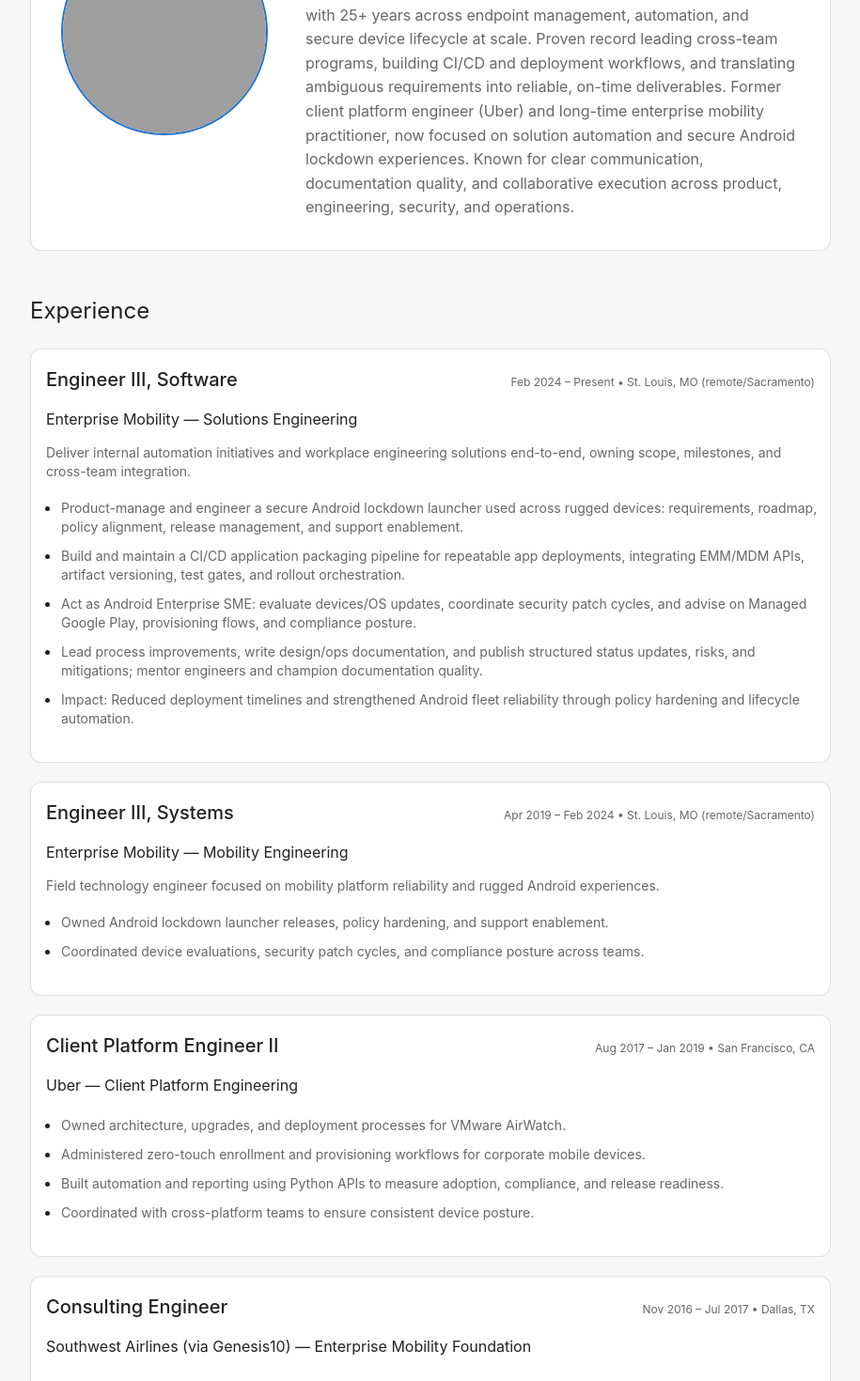
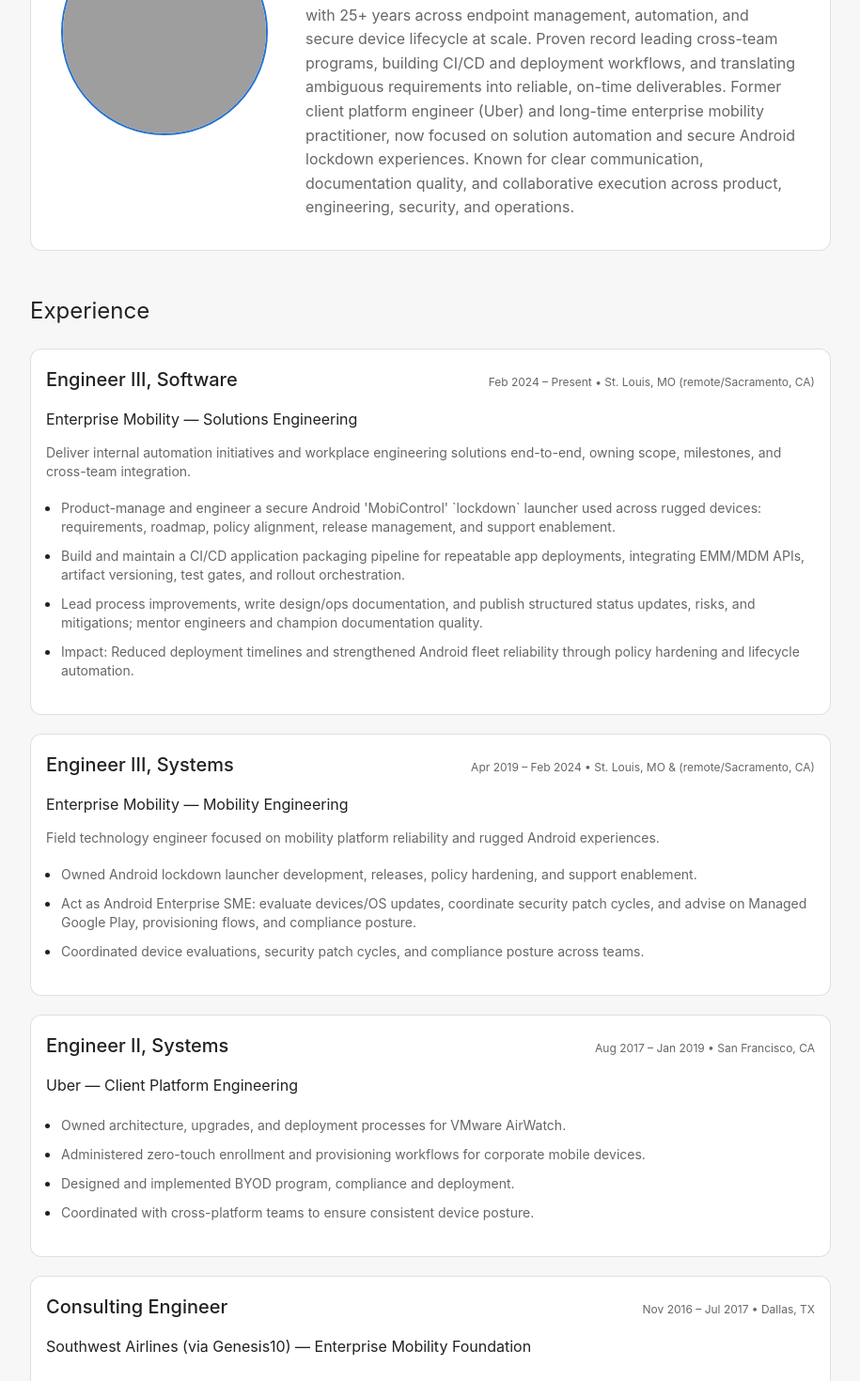
Before and after one commit to ninexmobility/willworland, a React (Vite) app: page / in a window 1280 px wide. Shown: the part 373-1843 px from the top of the page at 94% size, without its empty margins (182-1097 px from the left). Built offline with nearby package versions, Linux system fonts and the light colour scheme; grey boxes are pictures that could not be loaded.

Commit message:
updated resume.ts

```diff
--- a/src/data/resume.ts
+++ b/src/data/resume.ts
@@ -36,13 +36,12 @@ export const resume: Resume = {
         {
           heading: "Engineer III, Software",
           subheading: "Enterprise Mobility — Solutions Engineering",
-          meta: "Feb 2024 – Present • St. Louis, MO (remote/Sacramento)",
+          meta: "Feb 2024 – Present • St. Louis, MO (remote/Sacramento, CA)",
           description:
             "Deliver internal automation initiatives and workplace engineering solutions end-to-end, owning scope, milestones, and cross-team integration.",
           bullets: [
-            "Product-manage and engineer a secure Android lockdown launcher used across rugged devices: requirements, roadmap, policy alignment, release management, and support enablement.",
+            "Product-manage and engineer a secure Android 'MobiControl' `lockdown` launcher used across rugged devices: requirements, roadmap, policy alignment, release management, and support enablement.",
             "Build and maintain a CI/CD application packaging pipeline for repeatable app deployments, integrating EMM/MDM APIs, artifact versioning, test gates, and rollout orchestration.",
-            "Act as Android Enterprise SME: evaluate devices/OS updates, coordinate security patch cycles, and advise on Managed Google Play, provisioning flows, and compliance posture.",
             "Lead process improvements, write design/ops documentation, and publish structured status updates, risks, and mitigations; mentor engineers and champion documentation quality.",
             "Impact: Reduced deployment timelines and strengthened Android fleet reliability through policy hardening and lifecycle automation.",
           ],
@@ -50,22 +49,23 @@ export const resume: Resume = {
         {
           heading: "Engineer III, Systems",
           subheading: "Enterprise Mobility — Mobility Engineering",
-          meta: "Apr 2019 – Feb 2024 • St. Louis, MO (remote/Sacramento)",
+          meta: "Apr 2019 – Feb 2024 • St. Louis, MO & (remote/Sacramento, CA)",
           description:
             "Field technology engineer focused on mobility platform reliability and rugged Android experiences.",
           bullets: [
-            "Owned Android lockdown launcher releases, policy hardening, and support enablement.",
+            "Owned Android lockdown launcher development, releases, policy hardening, and support enablement.",
+            "Act as Android Enterprise SME: evaluate devices/OS updates, coordinate security patch cycles, and advise on Managed Google Play, provisioning flows, and compliance posture.",
             "Coordinated device evaluations, security patch cycles, and compliance posture across teams.",
           ],
         },
         {
-          heading: "Client Platform Engineer II",
+          heading: " Engineer II, Systems",
           subheading: "Uber — Client Platform Engineering",
           meta: "Aug 2017 – Jan 2019 • San Francisco, CA",
           bullets: [
             "Owned architecture, upgrades, and deployment processes for VMware AirWatch.",
             "Administered zero-touch enrollment and provisioning workflows for corporate mobile devices.",
-            "Built automation and reporting using Python APIs to measure adoption, compliance, and release readiness.",
+            "Designed and implemented BYOD program, compliance and deployment.",
             "Coordinated with cross-platform teams to ensure consistent device posture.",
           ],
         },
```
